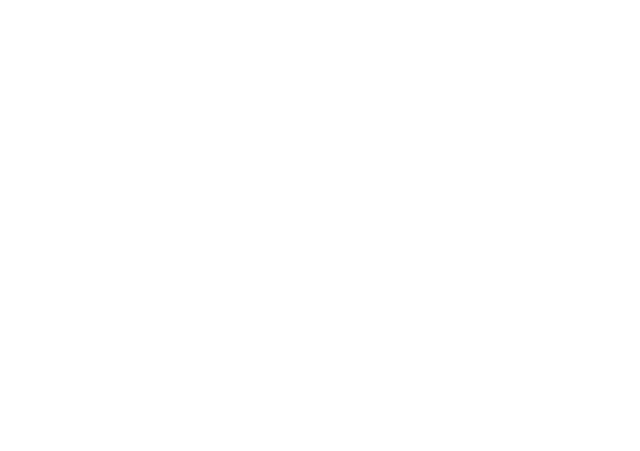
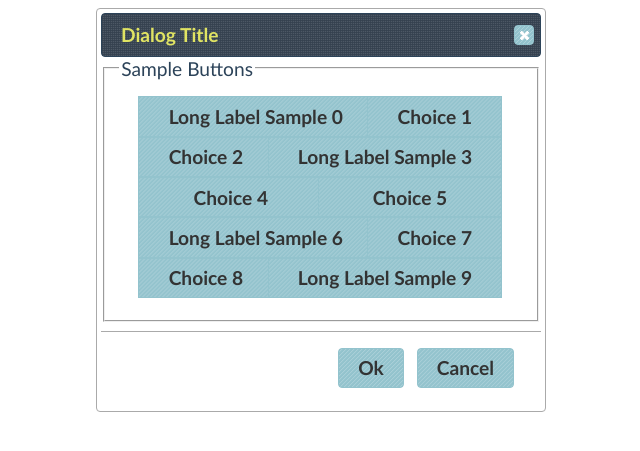
Before and after one commit to quo123/ldc.spumanila.edu.dev, a PHP site: page / in a window 1280 px wide. Before the commit the part shown is empty. Shown: the top 451 px of the page, without its empty margins (319-959 px from the left). Run offline with PHP 8.4, Linux system fonts and the light colour scheme.

Commit message:
Testing buttonset and flexbox styling.

```diff
--- a/css/main.css
+++ b/css/main.css
@@ -46,3 +46,37 @@
 	color: inherit;
 	text-decoration: none;
 }
+
+/* flexbox buttonset */
+.sample-div-dialog {
+	position: relative;
+	height: auto;
+	width: 450px;
+	display: block;
+	right: auto;
+	bottom: auto;
+}
+
+.sample-flex-container {
+	width: auto;
+	min-height: 47px;
+	max-height: none;
+	height: auto;
+
+	display: flex;
+	flex-flow: row wrap;
+	align-items: center;
+}
+
+.sample-button {
+	flex-grow: 1;
+}
+
+#body {
+	display: flex;
+	align-items: center;
+	flex-direction: column;
+}
+
+/* research */
+/*http://stackoverflow.com/questions/12239166/footer-at-bottom-of-page-or-content-whichever-is-lower*/
--- a/index.php
+++ b/index.php
@@ -30,6 +30,33 @@
 	</header>
 
 	<div id="body">
+		<div class="ui-dialog ui-widget ui-widget-content ui-corner-all ui-front ui-dialog-buttons sample-div-dialog">
+			<div class="ui-dialog-titlebar ui-widget-header ui-corner-all ui-helper-clearfix">
+				<span class="ui-dialog-title">Dialog Title</span>
+				<button title="Close" role="button" class="ui-button ui-widget ui-state-default ui-corner-all ui-button-icon-only ui-dialog-titlebar-close" type="button">
+					<span class="ui-button-icon-primary ui-icon ui-icon-closethick"></span>
+					<span class="ui-button-text">Close</span>
+				</button>
+			</div>
+			<fieldset>
+				<legend>Sample Buttons</legend>
+				<div class="sample-flex-container ui-dialog-content ui-widget-content" id="buttonset">
+				<?php
+				for ($i = 0; $i < 10; $i++) {
+				?>
+					<input type="checkbox" id="button<?=$i?>" value="Sample Button"/><label for="button<?=$i?>"><?=$i%3 == 0 ? 'Long Label Sample' : 'Choice'?> <?=$i?></label>
+				<?php
+				}
+				?>
+				</div>
+			</fieldset>
+			<div class="ui-dialog-buttonpane ui-widget-content ui-helper-clearfix">
+				<div class="ui-dialog-buttonset">
+					<button role="button" class="ui-button ui-widget ui-state-default ui-corner-all ui-button-text-only" type="button"><span class="ui-button-text">Ok</span></button>
+					<button role="button" class="ui-button ui-widget ui-state-default ui-corner-all ui-button-text-only" type="button"><span class="ui-button-text">Cancel</span></button>
+				</div>
+			</div>
+		</div>
 		<div id="container" class="constrain<?php echo $cooking ? '' : ' splash'; ?>">
 
 		</div>
@@ -38,7 +65,12 @@
 	<div id="footer">
 
 	</div>
+<script>
+$(function() {
+	$('#buttonset').buttonset();
+	$('#buttonset .ui-button').addClass('sample-button').removeClass('ui-corner-left').removeClass('ui-corner-right');
+})
+</script>
 </body>
 
-
 </html>
```
